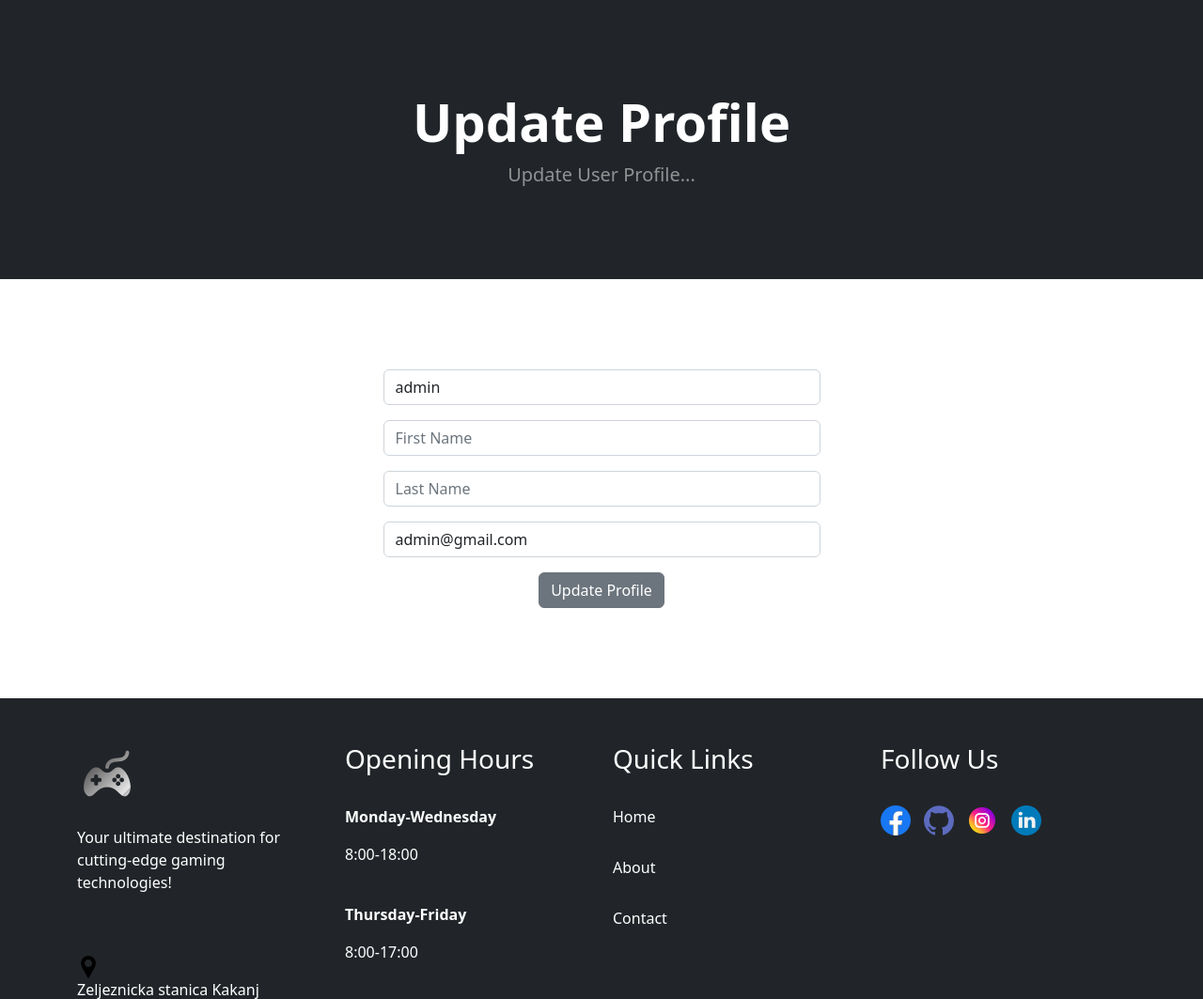
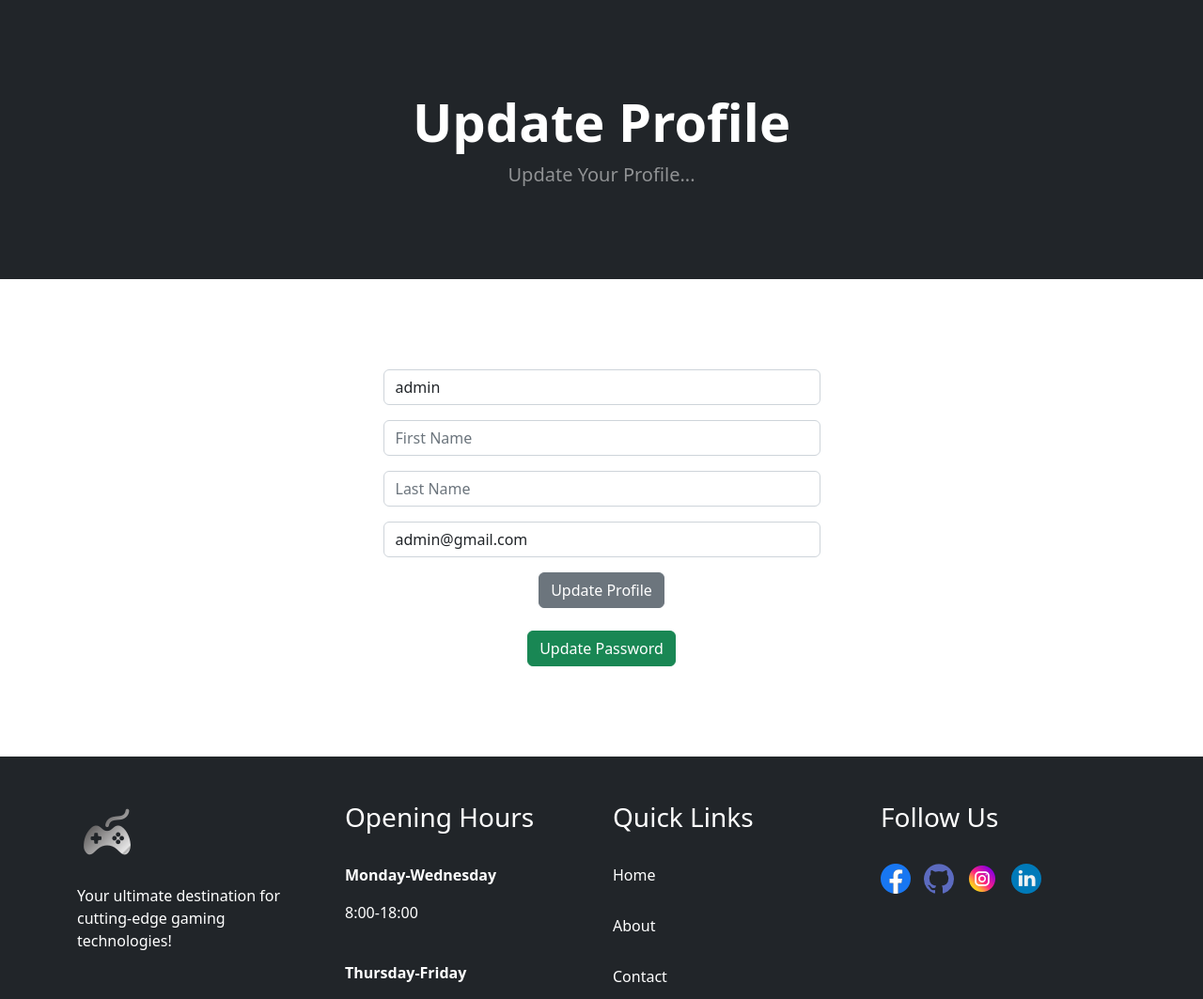
Before and after one commit to almasdelic/e-commerce, a Django app: page /update_user/ in a window 1280 px wide. Shown: the part 90-1153 px from the top of the page at 94% size. Run offline with Django 4.2, Linux system fonts and the light colour scheme; a user stored in the database is signed in; data comes from the database, SQL or seed files in the repository; parts of the project's set-up code (start-up, migrations or seed data) failed here and were passed over.

Commit message:
Update update_user.html

```diff
--- a/ecommerce/store/templates/update_user.html
+++ b/ecommerce/store/templates/update_user.html
@@ -7,7 +7,7 @@
     <div class="container px-4 px-lg-5 my-5">
         <div class="text-center text-white">
             <h1 class="display-4 fw-bolder">Update Profile</h1>
-            <p class="lead fw-normal text-white-50 mb-0">Update User Profile...</p>
+            <p class="lead fw-normal text-white-50 mb-0">Update Your Profile...</p>
         </div>
     </div>
 </header>
@@ -28,6 +28,12 @@
 
                     <button type="submit" class="btn btn-secondary">Update Profile</button>
 
+                </form>
+
+                <br>
+
+                <a href="{% url 'update_password' %}" class="btn btn-success">Update Password</a>
+
             </div>
         </center>
     </div>
```
